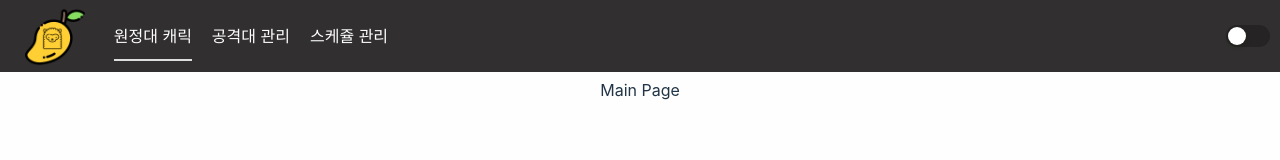
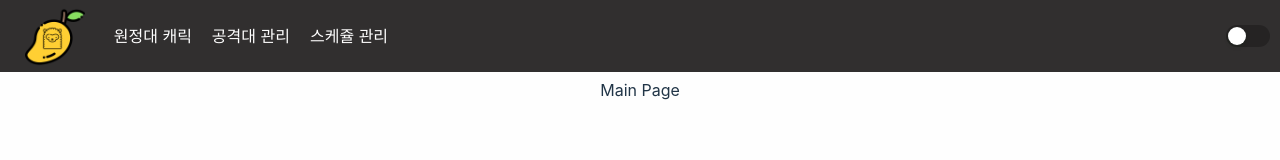
Before and after one commit to dongheeYoo/alphaca-la-fe, a React (Vite) app: page / in a window 1280 px wide. Shown: the top 160 px of the page. Built offline with nearby package versions, Linux system fonts and the light colour scheme.

Commit message:
bugFix-set active tab corretly

```diff
--- a/src/components/Navbar/index.tsx
+++ b/src/components/Navbar/index.tsx
@@ -81,11 +81,11 @@ const SubMenuSection = styled.div`
 export const Navbar = ({ themeMode, toggleTheme }: { themeMode: any; toggleTheme: any }) => {
   const location = useLocation();
 
-  const [activeTabIndex, setActiveTabIndex] = useState<number>(0);
+  const [activeTabIndex, setActiveTabIndex] = useState<number>(-1);
 
   useEffect(() => {
     const index = tabs.findIndex(d => d.value && location.pathname.includes(d.value));
-    setActiveTabIndex(location.pathname === '/' ? 0 : index);
+    setActiveTabIndex(location.pathname === '/' ? -1 : index);
   }, [location]);
 
   return (
```
